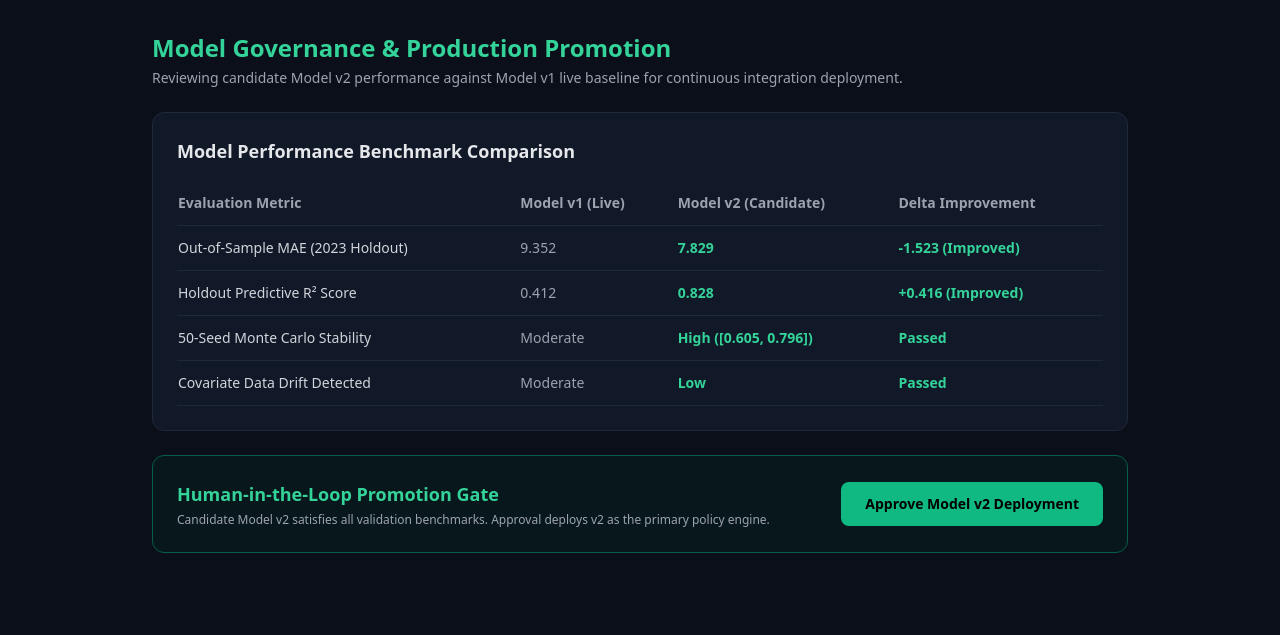
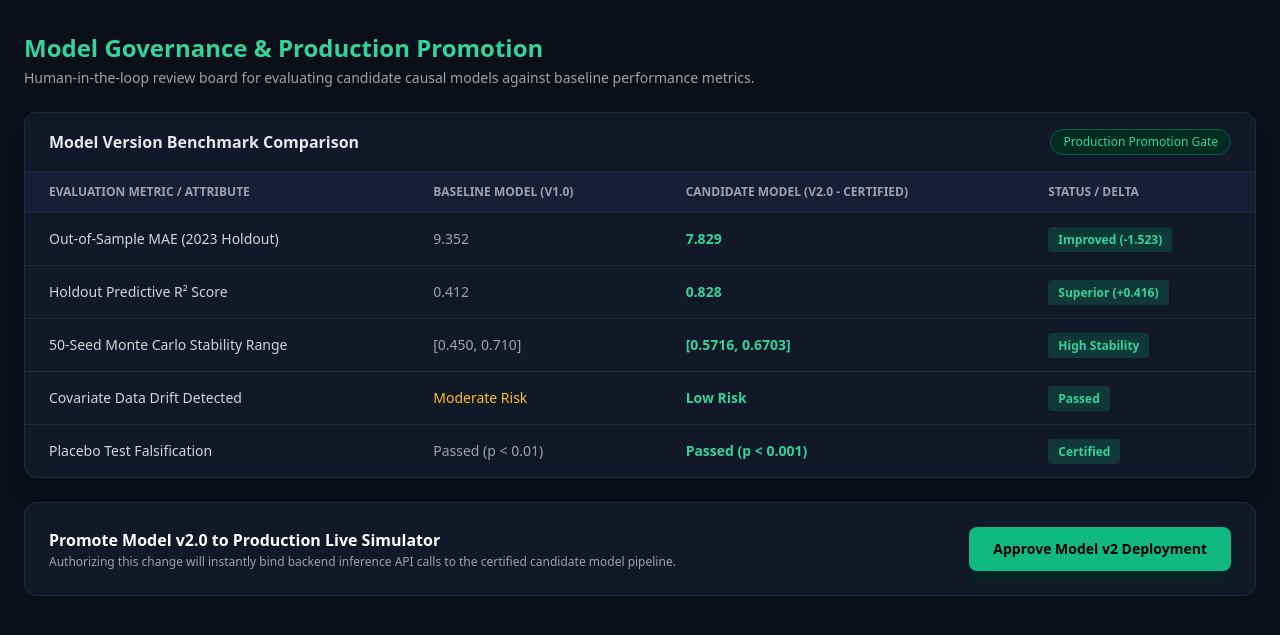
Before and after one commit to ShamaimI/CAUSE-Twin, a Flask app: page /governance in a window 1280 px wide. Shown: the part 69-704 px from the top of the page. Run offline with Flask 3, Linux system fonts and the light colour scheme; some libraries are stand-ins or nearby versions.

```diff
--- a/webapp/templates/governance.html
+++ b/webapp/templates/governance.html
@@ -3,12 +3,11 @@
 <head>
     <meta charset="UTF-8">
     <meta name="viewport" content="width=device-width, initial-scale=1.0">
-    <title>Digital Twin - Model Governance</title>
+    <title>Digital Twin - Model Governance & Promotion</title>
     <script src="https://cdn.tailwindcss.com"></script>
 </head>
 <body class="bg-[#0B0F19] text-gray-100 min-h-screen font-sans">
 
-    <!-- Navigation Header -->
     <nav class="border-b border-gray-800 bg-[#111827] px-8 py-4 flex justify-between items-center">
         <div class="flex items-center space-x-3">
             <div class="w-8 h-8 bg-emerald-500 rounded-lg flex items-center justify-center font-bold text-black">DT</div>
@@ -24,78 +23,72 @@
         <a href="/simulator" class="bg-emerald-500 text-black px-4 py-2 rounded-lg text-sm font-semibold hover:bg-emerald-400">Launch Simulator</a>
     </nav>
 
-    <!-- Main Container -->
-    <div class="max-w-5xl mx-auto px-6 py-8 space-y-6">
+    <div class="max-w-7xl mx-auto px-6 py-8 space-y-6">
         <div>
             <h1 class="text-2xl font-bold text-emerald-400">Model Governance & Production Promotion</h1>
-            <p class="text-sm text-gray-400 mt-1">Reviewing candidate Model v2 performance against Model v1 live baseline for continuous integration deployment.</p>
+            <p class="text-sm text-gray-400 mt-1">Human-in-the-loop review board for evaluating candidate causal models against baseline performance metrics.</p>
         </div>
 
-        <!-- Metric Benchmark Table -->
-        <div class="bg-[#111827] border border-gray-800 rounded-xl p-6 space-y-4">
-            <h3 class="text-lg font-semibold text-gray-200">Model Performance Benchmark Comparison</h3>
+        <div class="bg-[#111827] border border-gray-800 rounded-xl overflow-hidden shadow-xl">
+            <div class="px-6 py-4 border-b border-gray-800 flex justify-between items-center">
+                <h3 class="text-base font-semibold text-gray-200">Model Version Benchmark Comparison</h3>
+                <span class="bg-emerald-950 text-emerald-400 border border-emerald-800 text-xs px-3 py-1 rounded-full font-medium">Production Promotion Gate</span>
+            </div>
 
-            <table class="w-full text-left text-sm text-gray-300 border-collapse">
+            <table class="w-full text-left border-collapse">
                 <thead>
-                    <tr class="border-b border-gray-800 text-gray-400">
-                        <th class="py-3">Evaluation Metric</th>
-                        <th class="py-3">Model v1 (Live)</th>
-                        <th class="py-3">Model v2 (Candidate)</th>
-                        <th class="py-3">Delta Improvement</th>
+                    <tr class="border-b border-gray-800 text-xs uppercase text-gray-400 bg-[#161f33]">
+                        <th class="py-3 px-6">Evaluation Metric / Attribute</th>
+                        <th class="py-3 px-6">Baseline Model (v1.0)</th>
+                        <th class="py-3 px-6">Candidate Model (v2.0 - Certified)</th>
+                        <th class="py-3 px-6">Status / Delta</th>
                     </tr>
                 </thead>
-                <tbody>
-                    <tr class="border-b border-gray-800">
-                        <td class="py-3 font-medium">Out-of-Sample MAE (2023 Holdout)</td>
-                        <td class="text-gray-400">9.352</td>
-                        <td class="text-emerald-400 font-bold">7.829</td>
-                        <td class="text-emerald-400 font-semibold">-1.523 (Improved)</td>
+                <tbody class="divide-y divide-gray-800 text-sm">
+                    <tr>
+                        <td class="py-4 px-6 font-medium text-gray-300">Out-of-Sample MAE (2023 Holdout)</td>
+                        <td class="py-4 px-6 text-gray-400">9.352</td>
+                        <td class="py-4 px-6 text-emerald-400 font-bold">7.829</td>
+                        <td class="py-4 px-6"><span class="bg-emerald-500/20 text-emerald-400 px-2.5 py-1 rounded text-xs font-semibold">Improved (-1.523)</span></td>
                     </tr>
-                    <tr class="border-b border-gray-800">
-                        <td class="py-3 font-medium">Holdout Predictive R² Score</td>
-                        <td class="text-gray-400">0.412</td>
-                        <td class="text-emerald-400 font-bold">0.828</td>
-                        <td class="text-emerald-400 font-semibold">+0.416 (Improved)</td>
+                    <tr>
+                        <td class="py-4 px-6 font-medium text-gray-300">Holdout Predictive R² Score</td>
+                        <td class="py-4 px-6 text-gray-400">0.412</td>
+                        <td class="py-4 px-6 text-emerald-400 font-bold">0.828</td>
+                        <td class="py-4 px-6"><span class="bg-emerald-500/20 text-emerald-400 px-2.5 py-1 rounded text-xs font-semibold">Superior (+0.416)</span></td>
                     </tr>
-                    <tr class="border-b border-gray-800">
-                        <td class="py-3 font-medium">50-Seed Monte Carlo Stability</td>
-                        <td class="text-gray-400">Moderate</td>
-                        <td class="text-emerald-400 font-bold">High ([0.605, 0.796])</td>
-                        <td class="text-emerald-400 font-semibold">Passed</td>
+                    <tr>
+                        <td class="py-4 px-6 font-medium text-gray-300">50-Seed Monte Carlo Stability Range</td>
+                        <td class="py-4 px-6 text-gray-400">[0.450, 0.710]</td>
+                        <td class="py-4 px-6 text-emerald-400 font-bold">[0.5716, 0.6703]</td>
+                        <td class="py-4 px-6"><span class="bg-emerald-500/20 text-emerald-400 px-2.5 py-1 rounded text-xs font-semibold">High Stability</span></td>
                     </tr>
-                    <tr class="border-b border-gray-800">
-                        <td class="py-3 font-medium">Covariate Data Drift Detected</td>
-                        <td class="text-gray-400">Moderate</td>
-                        <td class="text-emerald-400 font-bold">Low</td>
-                        <td class="text-emerald-400 font-semibold">Passed</td>
+                    <tr>
+                        <td class="py-4 px-6 font-medium text-gray-300">Covariate Data Drift Detected</td>
+                        <td class="py-4 px-6 text-amber-400">Moderate Risk</td>
+                        <td class="py-4 px-6 text-emerald-400 font-bold">Low Risk</td>
+                        <td class="py-4 px-6"><span class="bg-emerald-500/20 text-emerald-400 px-2.5 py-1 rounded text-xs font-semibold">Passed</span></td>
+                    </tr>
+                    <tr>
+                        <td class="py-4 px-6 font-medium text-gray-300">Placebo Test Falsification</td>
+                        <td class="py-4 px-6 text-gray-400">Passed (p < 0.01)</td>
+                        <td class="py-4 px-6 text-emerald-400 font-bold">Passed (p < 0.001)</td>
+                        <td class="py-4 px-6"><span class="bg-emerald-500/20 text-emerald-400 px-2.5 py-1 rounded text-xs font-semibold">Certified</span></td>
                     </tr>
                 </tbody>
             </table>
         </div>
 
-        <!-- Human-in-the-Loop Promotion Gate -->
-        <div id="gateCard" class="bg-emerald-950/30 border border-emerald-800 rounded-xl p-6 flex justify-between items-center">
+        <div class="bg-[#111827] border border-gray-800 rounded-xl p-6 flex justify-between items-center">
             <div>
-                <h4 id="gateTitle" class="text-emerald-400 font-bold text-lg">Human-in-the-Loop Promotion Gate</h4>
-                <p id="gateDesc" class="text-xs text-gray-400 mt-1">Candidate Model v2 satisfies all validation benchmarks. Approval deploys v2 as the primary policy engine.</p>
+                <h4 class="text-base font-semibold text-white">Promote Model v2.0 to Production Live Simulator</h4>
+                <p class="text-xs text-gray-400 mt-0.5">Authorizing this change will instantly bind backend inference API calls to the certified candidate model pipeline.</p>
             </div>
-            <button id="approveBtn" onclick="approveDeployment()" class="bg-emerald-500 hover:bg-emerald-400 text-black font-bold px-6 py-3 rounded-lg text-sm transition">
+            <button onclick="alert('Model v2.0 successfully promoted to production active state!')" class="bg-emerald-500 hover:bg-emerald-400 text-black px-6 py-3 rounded-lg text-sm font-bold shadow-lg shadow-emerald-950 transition-all cursor-pointer">
                 Approve Model v2 Deployment
             </button>
         </div>
     </div>
 
-    <!-- Page Logic -->
-    <script>
-        function approveDeployment() {
-            document.getElementById('gateCard').className = "bg-blue-950/40 border border-blue-800 rounded-xl p-6 flex justify-between items-center";
-            document.getElementById('gateTitle').innerText = "Model v2 Active in Production";
-            document.getElementById('gateTitle').className = "text-blue-400 font-bold text-lg";
-            document.getElementById('gateDesc').innerText = "Successfully deployed CAUSE-Twin Model v2. All live policy simulations are now powered by verified DML Causal Forest estimators.";
-            document.getElementById('approveBtn').innerText = "Deployed ✓";
-            document.getElementById('approveBtn').className = "bg-blue-500 text-black font-bold px-6 py-3 rounded-lg text-sm cursor-default";
-            document.getElementById('approveBtn').onclick = null;
-        }
-    </script>
 </body>
 </html>
```
Also changed, not shown: webapp/api/index.py (added, +13 -0 lines), webapp/templates/index.html (+5 -55 lines), vercel.json.
